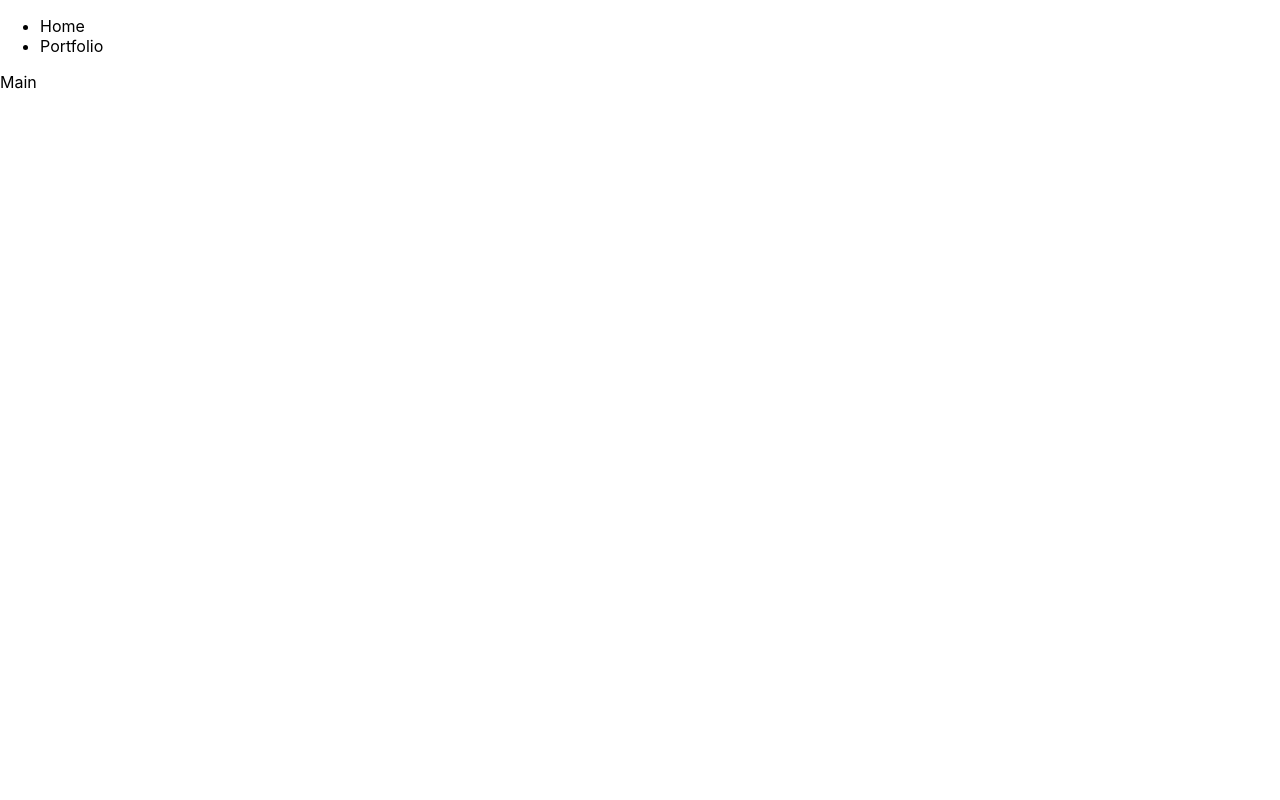
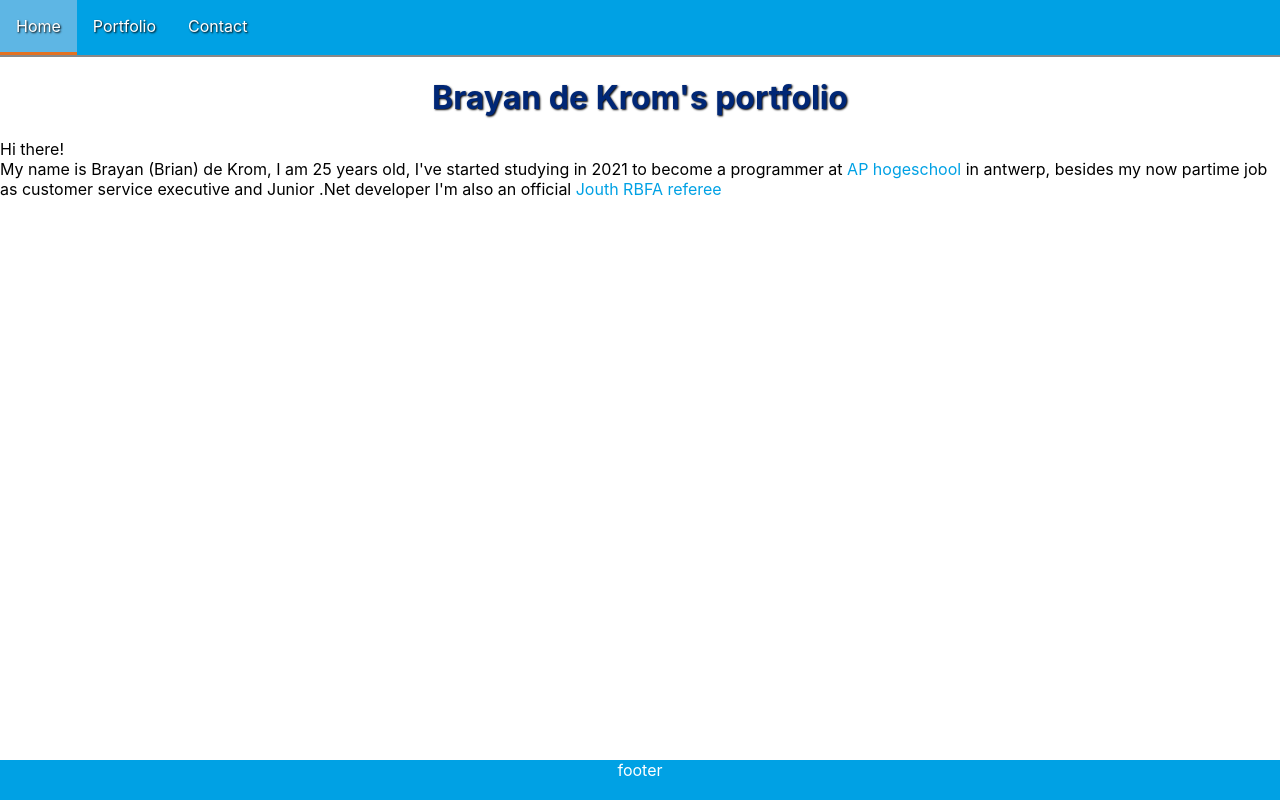
Before and after one commit to Brdekrom/wf-portfolio-app, a React (Create React App) app: page / in a window 1280 px wide. Built offline with nearby package versions, Linux system fonts and the light colour scheme.

Commit message:
worked on homepage and root

```diff
--- /dev/null
+++ b/src/components/Contact/Contact.tsx
@@ -0,0 +1,28 @@
+import { Fragment, useState,  } from "react"
+import style from "./Contact.module.css"
+
+const Contact = () => {
+    const [name, setName] = useState<string>("")
+    const [email, setEmail] = useState<string>("")
+
+    const successMessage = () => {
+
+        return (
+            <Fragment>
+                <p>Hi {name}, Your email was sent succesfully, We'll reach you out on your email: {email}</p>
+                <p>Until then!</p>
+            </Fragment>
+
+        )
+    }
+
+    return (
+        <form action="">
+            lab
+        </form>
+
+)
+
+}
+
+export default Contact
--- /dev/null
+++ b/src/components/Home/Home.module.css
@@ -0,0 +1,9 @@
+a, span {
+    text-decoration: none;
+    color: rgb(0, 161, 228);
+}
+header {
+    text-align: center;
+    text-shadow: 1px 1px 2px black ;
+    color: rgb(0, 39, 118);
+}
--- /dev/null
+++ b/src/components/Home/Home.tsx
@@ -0,0 +1,22 @@
+import styles from "./Home.module.css"
+
+const Home = () => {
+    let birthdate: Date = new Date("1997-08-12")
+    let timeDiff: number = Math.abs(Date.now() - birthdate.getTime());
+    let age: number = Math.floor((timeDiff / (1000 * 3600 * 24))/365.25);
+
+    return (
+        <>
+        <main>
+            <header className={styles.header}>
+                <h1>Brayan de Krom's portfolio</h1>
+            </header>
+            <section className={styles.Intro}>
+                <p>Hi there! <br/> My name is Brayan (Brian) de Krom, I am {age} years old, I've started studying in 2021 to become a programmer at <a title="AP Hogeschool Antwerpen is een pluralistische Vlaamse hogeschool in Antwerpen" href="https://www.ap.be/">AP hogeschool</a> in antwerp, besides my now partime job as customer service executive and Junior .Net developer I'm also an official  <span title="Royal Belgian Football Assosiation">Jouth RBFA referee</span></p>
+            </section>
+        </main>
+        </>
+    )
+}
+
+export default Home
--- a/src/components/HomePage/HomePage.tsx
+++ /dev/null
@@ -1,12 +0,0 @@
-import styles from "./HomePAge.module.css"
-
-const HomePage = () => {
-    return (
-        <main>
-            Main
-
-        </main>
-    )
-}
-
-export default HomePage
--- a/src/components/Root/Root.module.css
+++ b/src/components/Root/Root.module.css
@@ -0,0 +1,45 @@
+.topNavigation{
+    width: 100%;
+}
+.topNavigation ul {
+    list-style-type: none;
+    margin: 0;
+    padding: 0;
+    overflow: hidden;
+    background-color: rgb(0, 161, 228) ;
+    border-bottom: 2px solid #888888;
+}
+
+.topNavigation li {
+    float: left;
+}
+
+.topNavigation li a {
+    display: block;
+    color: white ;
+    text-decoration: none;
+    text-align: center;
+    padding: 16px;
+}
+
+.footer{
+    position: fixed;
+    background-color:rgb(0, 161, 228) ;
+    left: 0;
+    bottom: 0;
+    width: 100%;
+    height: 5%;
+    color: white;
+    text-align: center;
+}
+
+.active{
+    background-color: rgb(94, 182, 228);
+    border-bottom: 3px solid rgb(227, 114, 34) ;
+
+}
+
+
+.notactive {
+    color: white
+}
--- a/src/components/Root/Root.tsx
+++ b/src/components/Root/Root.tsx
@@ -1,4 +1,4 @@
-import { Outlet } from "react-router-dom"
+import { Outlet, NavLink } from "react-router-dom"
 import styles from "./Root.module.css"
 
 
@@ -6,14 +6,18 @@ const Root = () => {
     return (
         <>
         <header>
-            <nav>
+            <nav className={styles.topNavigation}>
                 <ul>
-                    <li>Home</li>
-                    <li>Portfolio</li>
+                    <li><NavLink className={({isActive}) => isActive ? styles.active : styles.notactive} to="/">Home</NavLink> </li>
+                    <li><NavLink className={({isActive}) => isActive ? styles.active : styles.notactive} to="/portfolio">Portfolio</NavLink></li>
+                    <li><NavLink className={({isActive}) => isActive ? styles.active : styles.notactive} to="/contact">Contact</NavLink></li>
                 </ul>
             </nav>
         </header>
         <Outlet/>
+        <footer className={styles.footer}>
+        footer
+        </footer>
         </>
     )
 }
```
Also changed, not shown: src/App.tsx (+12 -2 lines), src/components/Portfolio/Portfolio.tsx (added, +8 -0 lines), src/components/Contact/Contact.module.css (added), src/components/Portfolio/Portfolio.module.css (added).
